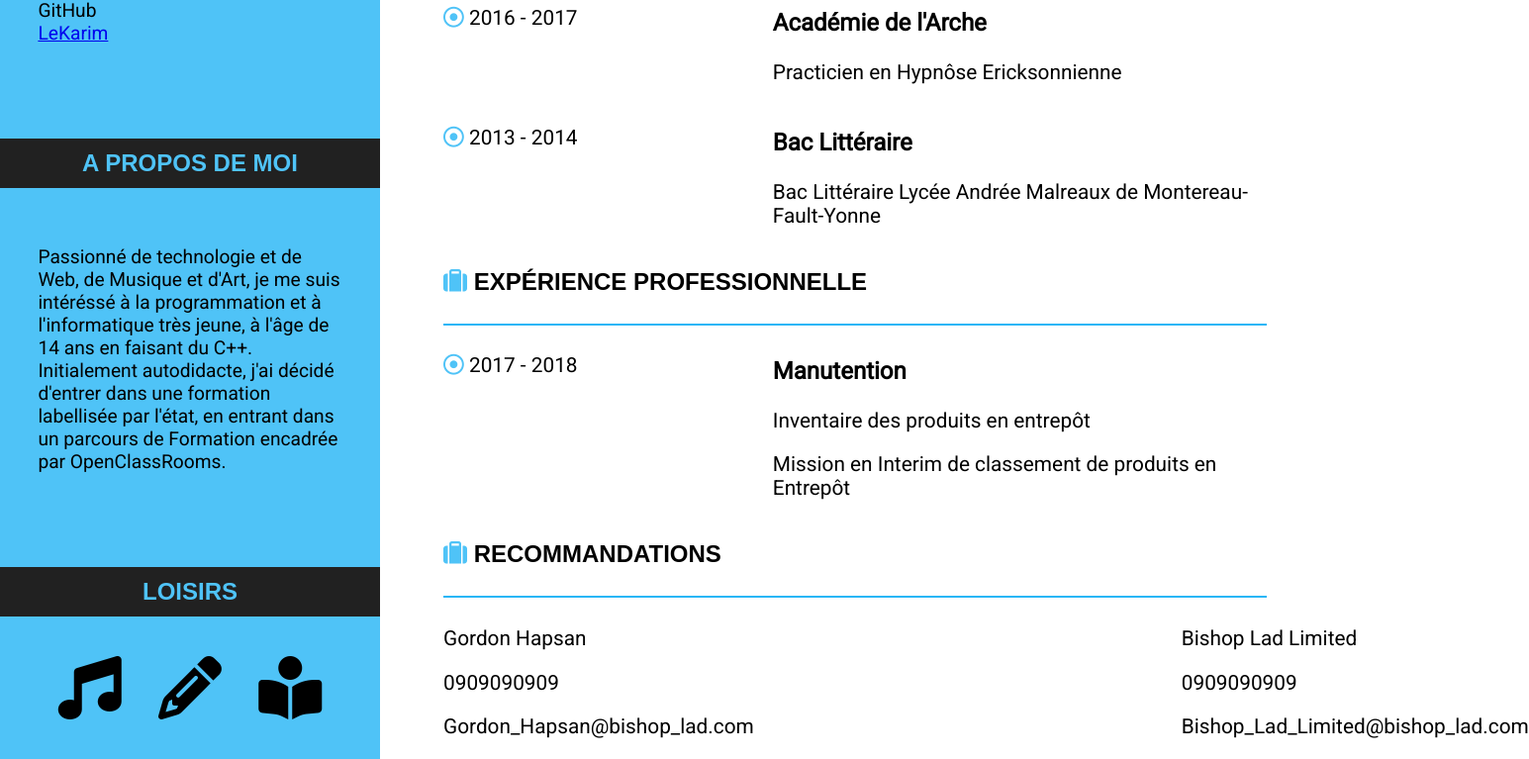
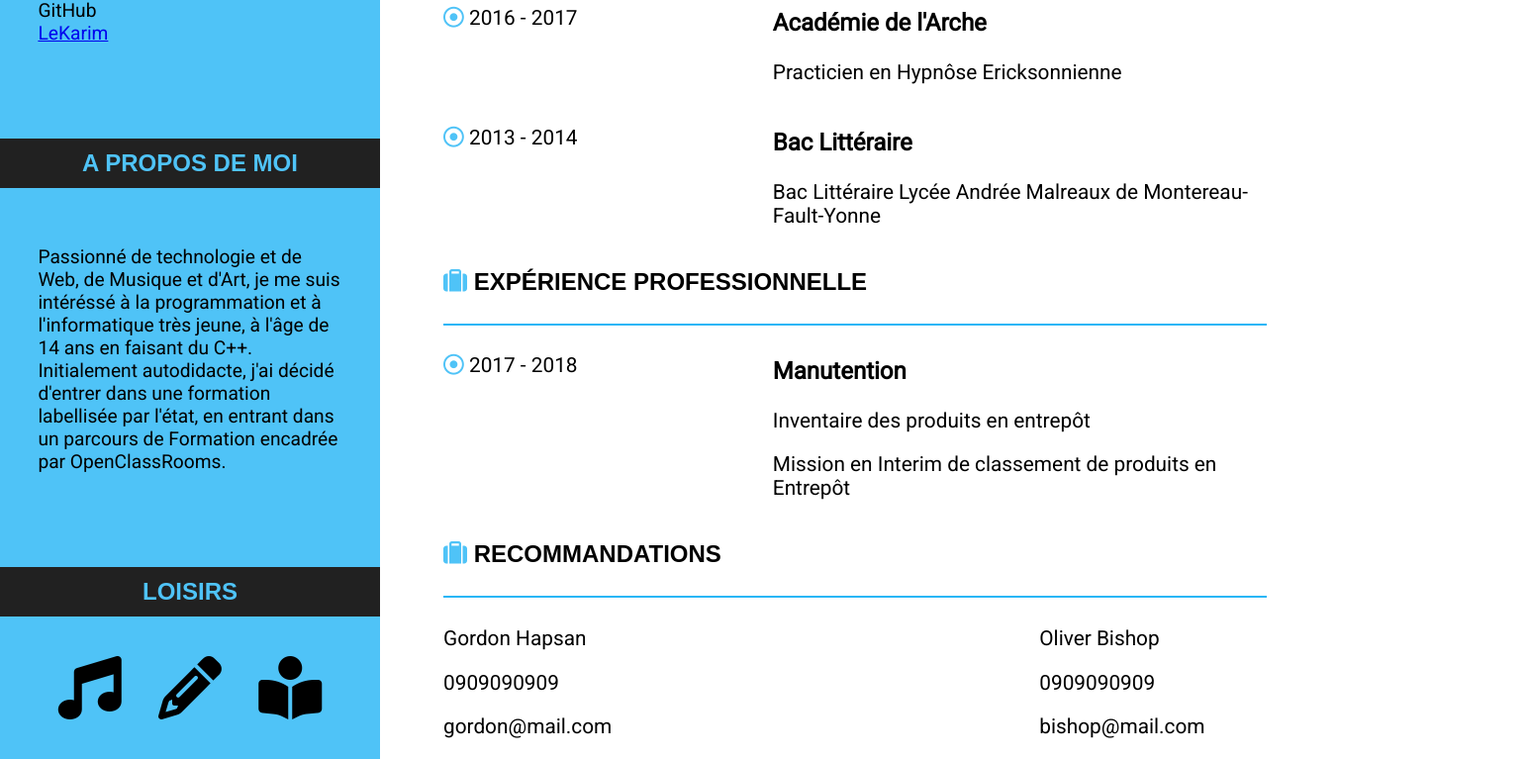
Before and after one commit to LeKarimDerradji/karimderradji, a plain HTML site: page index.html in a window 1280 px wide. Shown: the part 620-1387 px from the top of the page at 99% size, 1545 px wide, since content can reach past the window. Drawn offline with Linux system fonts and the light colour scheme; a web font is replaced by a local one.

Commit message:
Recommandations_2

```diff
--- a/index.html
+++ b/index.html
@@ -89,12 +89,12 @@
           <div class="wrapper_list1">
             <p>Gordon Hapsan</p>
             <p>0909090909</p>
-            <p>Gordon_Hapsan@bishop_lad.com</p>
+            <p>gordon@mail.com</p>
           </div>
           <div class="wrapper_list2">
-            <p>Bishop Lad Limited</p>
+            <p>Oliver Bishop</p>
             <p>0909090909</p>
-            <p>Bishop_Lad_Limited@bishop_lad.com</p>
+            <p>bishop@mail.com</p>
           </div>
         </div>
       </div>
```
